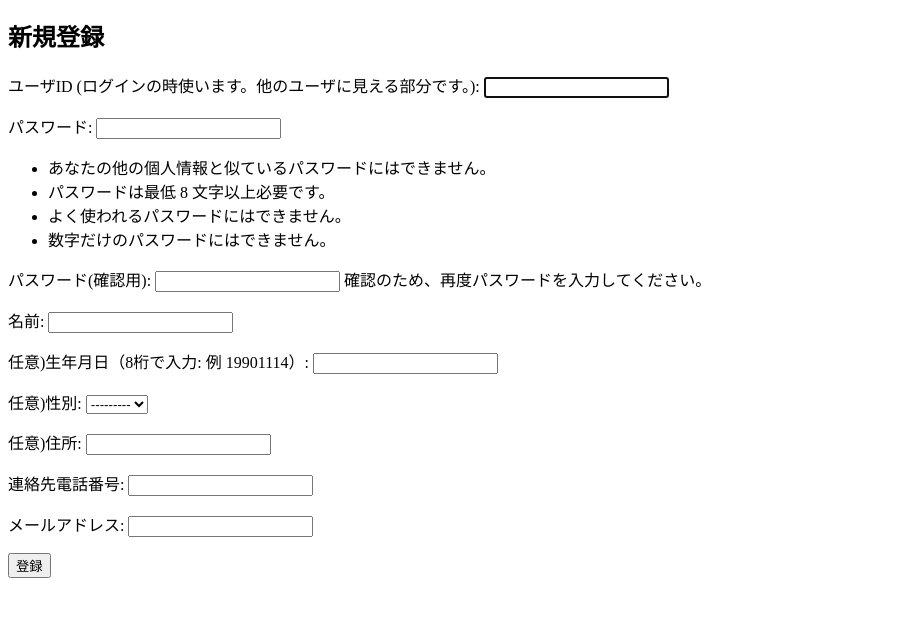
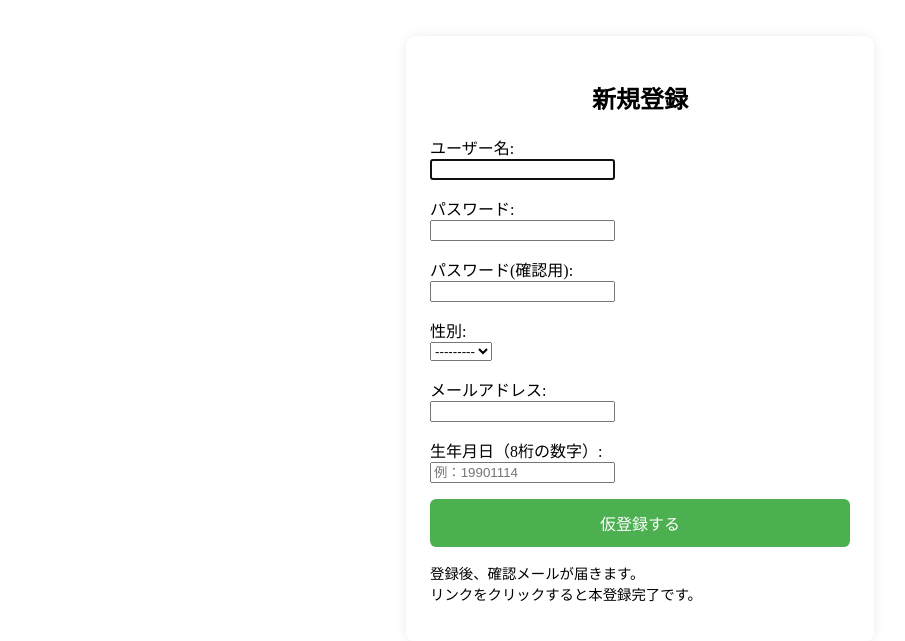
Before and after one commit to takogaki/my-python-app, a Django app: page /accounts/signup/ in a window 1280 px wide. Shown: the part 71-712 px from the top of the page, without its empty margins (0-905 px from the left). Run offline with Django 5.2, Linux system fonts and the light colour scheme.

Commit message:
Add email activation signup

```diff
--- a/accounts/forms.py
+++ b/accounts/forms.py
@@ -1,43 +1,52 @@
+# accounts/forms.py
 from django import forms
 from .models import CustomUser
 from django.contrib.auth.forms import UserCreationForm
 from datetime import datetime
 
 class CustomUserCreationForm(UserCreationForm):
-    # birth_date を8桁の形式で入力させるためのCharFieldに変更
+
     birth_date_input = forms.CharField(
         max_length=8,
-        label="任意)生年月日（8桁で入力: 例 19901114）",
+        label="生年月日（8桁の数字）",
         required=True,
+        widget=forms.TextInput(attrs={
+            "placeholder": "例：19901114",
+            "inputmode": "numeric",
+            "pattern": "[0-9]{8}",
+        })
     )
 
     class Meta(UserCreationForm.Meta):
         model = CustomUser
-        fields = ['username', 'password1', 'password2', 'name', 'birth_date_input', 'gender', 'address', 'emergency_contact_phone', 'email']
+        fields = [
+            "username",
+            "password1",
+            "password2",
+            "gender",
+            "email",
+            "birth_date_input",
+        ]
 
     def clean_birth_date_input(self):
-        birth_date_input = self.cleaned_data['birth_date_input']
+        value = self.cleaned_data["birth_date_input"]
 
-        # 8桁かどうかのチェック
-        if not birth_date_input.isdigit() or len(birth_date_input) != 8:
-            raise forms.ValidationError("生年月日は8桁の数字で入力してください。（例: 19901114）")
+        if not value.isdigit() or len(value) != 8:
+            raise forms.ValidationError("生年月日は数字8桁で入力してください（例：19901114）")
 
         try:
-            # 日付に変換
-            birth_date = datetime.strptime(birth_date_input, '%Y%m%d').date()
+            birth_date = datetime.strptime(value, "%Y%m%d").date()
         except ValueError:
-            raise forms.ValidationError("有効な日付を入力してください。")
+            raise forms.ValidationError("存在しない日付です")
 
-        # 未来の日付は無効
         if birth_date > datetime.now().date():
-            raise forms.ValidationError("未来の日付は無効です。")
+            raise forms.ValidationError("未来の日付は指定できません")
 
         return birth_date
 
     def save(self, commit=True):
         user = super().save(commit=False)
-        # 変換した日付を birth_date に保存
-        user.birth_date = self.cleaned_data['birth_date_input']
+        user.is_active = False  # ← 本番対応ポイント
         if commit:
             user.save()
         return user
--- /dev/null
+++ b/accounts/templates/accounts/activate_success.html
@@ -0,0 +1,6 @@
+{% extends "base/diary_base.html" %}
+{% block body %}
+<h2>登録完了</h2>
+<p>本登録が完了しました。ログインできます。</p>
+<a href="{% url 'accounts:login' %}">ログインへ</a>
+{% endblock %}
--- a/accounts/templates/accounts/signup.html
+++ b/accounts/templates/accounts/signup.html
@@ -1,12 +1,87 @@
-<!-- accounts/templates/accounts/signup.html -->
 {% extends "base/diary_base.html" %}
 {% block body %}
 
-<h2>新規登録</h2>
-<form method="post">
-    {% csrf_token %}
-    {{ form.as_p }}
-    <button type="submit">登録</button>
-</form>
+<style>
+    .form-box {
+        max-width: 420px;
+        margin: 40px auto;
+        padding: 24px;
+        background: #fff;
+        border-radius: 10px;
+        box-shadow: 0 0 12px rgba(0, 0, 0, 0.08);
+    }
+
+    .form-box h2 {
+        text-align: center;
+        margin-bottom: 20px;
+    }
+
+    .form-field {
+        margin-bottom: 16px;
+    }
+
+    .form-field label {
+        font-weight: bold;
+        display: block;
+        margin-bottom: 4px;
+    }
+
+    .form-field input,
+    .form-field select {
+        width: 100%;
+        padding: 10px;
+        border-radius: 6px;
+        border: 1px solid #ccc;
+    }
+
+    .error {
+        color: #d00;
+        font-size: 0.9em;
+        margin-top: 4px;
+    }
+
+    .help {
+        font-size: 0.85em;
+        color: #666;
+    }
+
+    button {
+        width: 100%;
+        padding: 12px;
+        background: #4caf50;
+        color: white;
+        border: none;
+        border-radius: 6px;
+        font-size: 1em;
+        cursor: pointer;
+    }
+</style>
+
+<div class="form-box">
+    <h2>新規登録</h2>
+
+    <form method="post" enctype="multipart/form-data">
+        {% csrf_token %}
+
+        {% for field in form %}
+        <div style="margin-bottom: 1em;">
+            {{ field.label_tag }}<br>
+            {{ field }}
+            {% if field.errors %}
+            <div style="color:red;">
+                {{ field.errors }}
+            </div>
+            {% endif %}
+        </div>
+        {% endfor %}
+
+        <button type="submit">仮登録する</button>
+    </form>
+
+    <p style="font-size:0.9em;">
+        登録後、確認メールが届きます。<br>
+        リンクをクリックすると本登録完了です。
+    </p>
+</div>
 
 {% endblock %}
--- a/accounts/urls.py
+++ b/accounts/urls.py
@@ -14,4 +14,6 @@
     path('user_list/', views.user_list, name='user_list'),
     path('user_detail/<int:pk>/', views.user_detail, name='user_detail'),
     path("user/<str:username>/", UserDetailView.as_view(), name="user_detail"),
+    path("activate/<uidb64>/<token>/", views.activate, name="activate"),
+    path("signup/done/", views.signup_done, name="signup_done"),
 ]
--- a/accounts/views.py
+++ b/accounts/views.py
@@ -1,45 +1,97 @@
-# accounts/views.py
-from django.shortcuts import render, redirect
-from django.contrib.auth.mixins import LoginRequiredMixin
-from django.views.generic import DetailView
-from django.contrib.auth.decorators import login_required
-from django.urls import reverse_lazy
-from django.views import generic
-from .forms import CustomUserCreationForm
-from .models import CustomUser  # CustomUserをインポート
-from django.shortcuts import get_object_or_404
-from django.contrib.auth import get_user_model
-from diary.models import Page  # 日記モデルも必要
+# # accounts/views.py
+# from django.shortcuts import render, redirect
+# from django.contrib.auth.mixins import LoginRequiredMixin
+# from django.views.generic import DetailView
+# from django.contrib.auth.decorators import login_required
+# from django.urls import reverse_lazy
+# from django.views import generic
+# from .forms import CustomUserCreationForm
+# from .models import CustomUser  # CustomUserをインポート
+# from django.shortcuts import get_object_or_404
+# from django.contrib.auth import get_user_model
+# from diary.models import Page  # 日記モデルも必要
 
-User = get_user_model()
+# User = get_user_model()
 
-@login_required  # ログインしていないとアクセスできない
-def user_list(request):
-    # ログインしているユーザー自身を除外
-    users = CustomUser.objects.exclude(pk=request.user.pk) if request.user.is_authenticated else CustomUser.objects.all()
-    return render(request, 'accounts/user_list.html', {'users': users})
+# @login_required  # ログインしていないとアクセスできない
+# def user_list(request):
+#     # ログインしているユーザー自身を除外
+#     users = CustomUser.objects.exclude(pk=request.user.pk) if request.user.is_authenticated else CustomUser.objects.all()
+#     return render(request, 'accounts/user_list.html', {'users': users})
 
 
-@login_required  # ログインしていないとアクセスできない
-def user_detail(request, pk):
-    user = get_object_or_404(CustomUser, pk=pk)  # CustomUserを使用
-    return render(request, 'accounts/user_detail.html', {'user': user})
+# @login_required  # ログインしていないとアクセスできない
+# def user_detail(request, pk):
+#     user = get_object_or_404(CustomUser, pk=pk)  # CustomUserを使用
+#     return render(request, 'accounts/user_detail.html', {'user': user})
 
-class SignUpView(generic.CreateView):
-    form_class = CustomUserCreationForm  # 自分で作成したカスタムフォーム
-    success_url = reverse_lazy('accounts:login')  # 新規登録後に/diary/にリダイレクト
-    template_name = 'accounts/signup.html'  # サインアップページのテンプレート
+# class SignUpView(generic.CreateView):
+#     form_class = CustomUserCreationForm  # 自分で作成したカスタムフォーム
+#     success_url = reverse_lazy('accounts:login')  # 新規登録後に/diary/にリダイレクト
+#     template_name = 'accounts/signup.html'  # サインアップページのテンプレート
 
 
-def profile_view(request):
-    user = request.user  # 現在ログインしているユーザー
-    age  = user.get_age()  # 年齢を計算
+# def profile_view(request):
+#     user = request.user  # 現在ログインしているユーザー
+#     age  = user.get_age()  # 年齢を計算
 
 
 
 
 
+# User = get_user_model()
+
+# class UserDetailView(LoginRequiredMixin, DetailView):
+#     model = User
+#     template_name = "accounts/user_detail.html"
+#     context_object_name = "user"
+
+#     def get_object(self):
+#         """URLのusernameからユーザーを取得"""
+#         return get_object_or_404(User, username=self.kwargs['username'])
+
+#     def get_context_data(self, **kwargs):
+#         context = super().get_context_data(**kwargs)
+#         # 公開日記のみ取得
+#         context["public_pages"] = Page.objects.filter(author=self.object, is_public=True).order_by("-page_date")
+#         return context
+
+# accounts/views.py
+from django.shortcuts import render, redirect, get_object_or_404
+from django.contrib.auth.mixins import LoginRequiredMixin
+from django.views.generic import DetailView
+from django.contrib.auth.decorators import login_required
+from django.urls import reverse_lazy, reverse
+from django.views import generic
+from django.contrib.auth import get_user_model
+from django.contrib.auth.tokens import default_token_generator
+from django.core.mail import send_mail
+from django.conf import settings
+from django.http import HttpResponse
+
+from .forms import CustomUserCreationForm
+from .models import CustomUser
+from diary.models import Page
+
+from django.utils.http import urlsafe_base64_decode
+
 User = get_user_model()
+
+# =========================
+# 既存機能（完全にそのまま）
+# =========================
+
+@login_required
+def user_list(request):
+    users = CustomUser.objects.exclude(pk=request.user.pk) if request.user.is_authenticated else CustomUser.objects.all()
+    return render(request, 'accounts/user_list.html', {'users': users})
+
+
+@login_required
+def user_detail(request, pk):
+    user = get_object_or_404(CustomUser, pk=pk)
+    return render(request, 'accounts/user_detail.html', {'user': user})
+
 
 class UserDetailView(LoginRequiredMixin, DetailView):
     model = User
@@ -47,11 +99,94 @@
     context_object_name = "user"
 
     def get_object(self):
-        """URLのusernameからユーザーを取得"""
         return get_object_or_404(User, username=self.kwargs['username'])
 
     def get_context_data(self, **kwargs):
         context = super().get_context_data(**kwargs)
-        # 公開日記のみ取得
-        context["public_pages"] = Page.objects.filter(author=self.object, is_public=True).order_by("-page_date")
+        context["public_pages"] = Page.objects.filter(
+            author=self.object,
+            is_public=True
+        ).order_by("-page_date")
         return context
+
+
+# =========================
+# ★ 新規登録（メール認証付き）
+# =========================
+
+class SignUpView(generic.CreateView):
+    form_class = CustomUserCreationForm
+    template_name = 'accounts/signup.html'
+    success_url = reverse_lazy('accounts:signup_done')  # ★ 即ログインさせない
+
+    def form_valid(self, form):
+        user = form.save(commit=False)
+        user.is_active = False  # ★ 仮登録
+        user.save()
+
+        # ★ 認証メール送信
+        token = default_token_generator.make_token(user)
+        activation_url = self.request.build_absolute_uri(
+            reverse('accounts:activate', args=[user.pk, token])
+        )
+
+        send_mail(
+            subject="【本登録のご案内】",
+            message=f"""
+以下のリンクをクリックして登録を完了してください。
+
+{activation_url}
+
+※このメールに心当たりがない場合は破棄してください。
+""",
+            from_email=settings.EMAIL_HOST_USER,
+            recipient_list=[user.email],
+        )
+
+        return super().form_valid(form)
+
+
+
+# =========================
+# ★ 本登録完了
+# =========================
+
+def activate(request, uid, token):
+    user = get_object_or_404(User, pk=uid)
+
+    if default_token_generator.check_token(user, token):
+        user.is_active = True
+        user.save()
+        return render(request, "accounts/activate_success.html")
+
+    return render(request, "accounts/activate_failed.html")
+
+
+def activate(request, uidb64, token):
+    try:
+        uid = urlsafe_base64_decode(uidb64).decode()
+        user = CustomUser.objects.get(pk=uid)
+    except Exception:
+        user = None
+
+    if user and default_token_generator.check_token(user, token):
+        user.is_active = True
+        user.save()
+        return redirect("accounts:login")
+
+    return render(request, "accounts/activation_failed.html")
+
+# =========================
+# （未使用だが既存のまま残す）
+# =========================
+
+def profile_view(request):
+    user = request.user
+    age = user.get_age()
+
+
+    # =========================
+# ★ 仮登録完了画面
+# =========================
+def signup_done(request):
+    return render(request, "accounts/signup_done.html")
--- a/templates/base/diary_base.html
+++ b/templates/base/diary_base.html
@@ -10,7 +10,7 @@
     <meta name="csrf-token" content="{{ csrf_token }}">
     <meta name="viewport" content="width=device-width, initial-scale=1.0">
     <title>日記</title>
-    {% load static %}
+
     <link rel="stylesheet" href="{% static 'diary/css/base.css' %}">
     <script src="{% static 'diary/js/base.js' %}"></script>
     <!-- blog.js の読み込み -->
```
Also changed, not shown: accounts/models.py (+94 -47 lines), accounts/templates/accounts/signup_done.html (added, +15 -0 lines), accounts/migrations/0003_remove_customuser_address_and_more.py (added).
